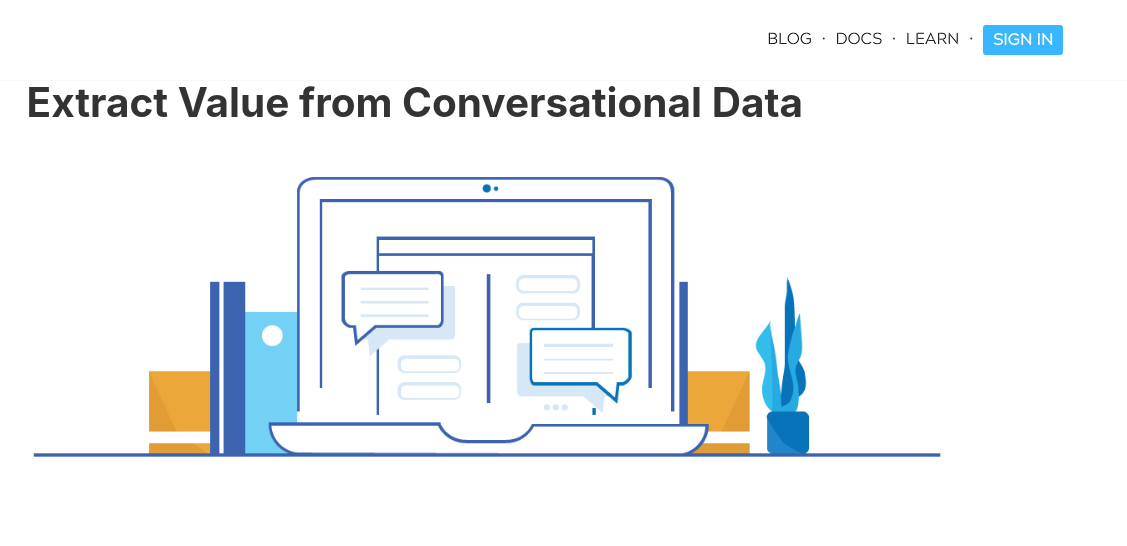
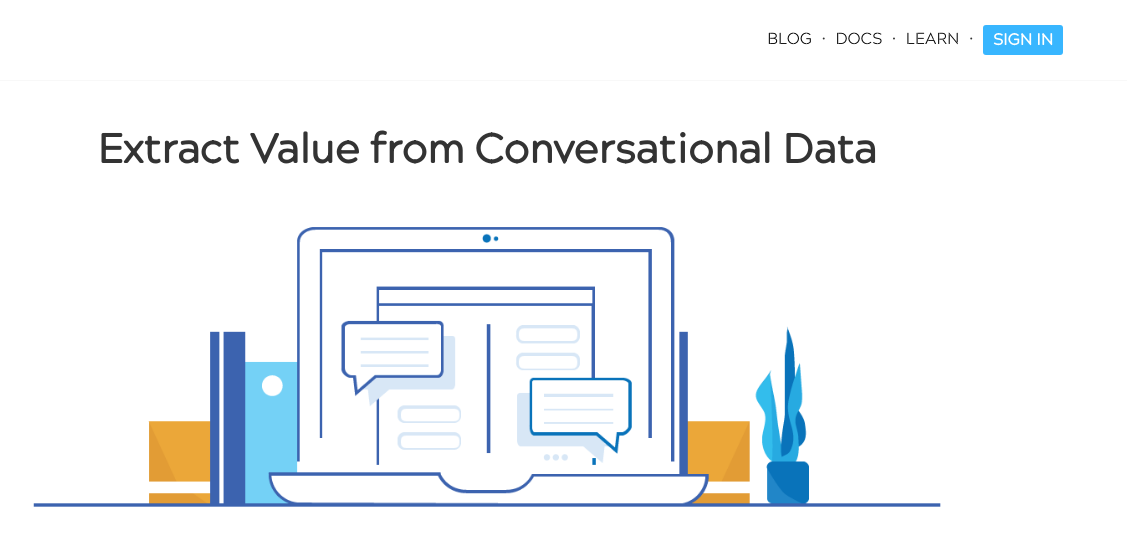
Before and after one commit to WordToken/www, a Gatsby site: page / in a window 1280 px wide. Shown: the full height of the page, 153-1280 px from the left. Built offline with nearby package versions, Linux system fonts and the light colour scheme; Gatsby itself is replaced by a stand-in of ours.

Commit message:
update hero styles

```diff
--- a/src/components/hero.js
+++ b/src/components/hero.js
@@ -5,12 +5,11 @@ import HomeBanner from '../assets/home-banner-2.png'
 
 
 const Hero = () => {
-    return (
-        <div>
-            <h1>Extract Value from Conversational Data</h1>
-            <img src={HomeBanner} />
-        </div>
-    )
+
+    return (<HeroWrapper>
+                <h1>Extract Value from Conversational Data</h1>
+                <img src={HomeBanner} />
+            </HeroWrapper>)
 }
 
 export default Hero
```
